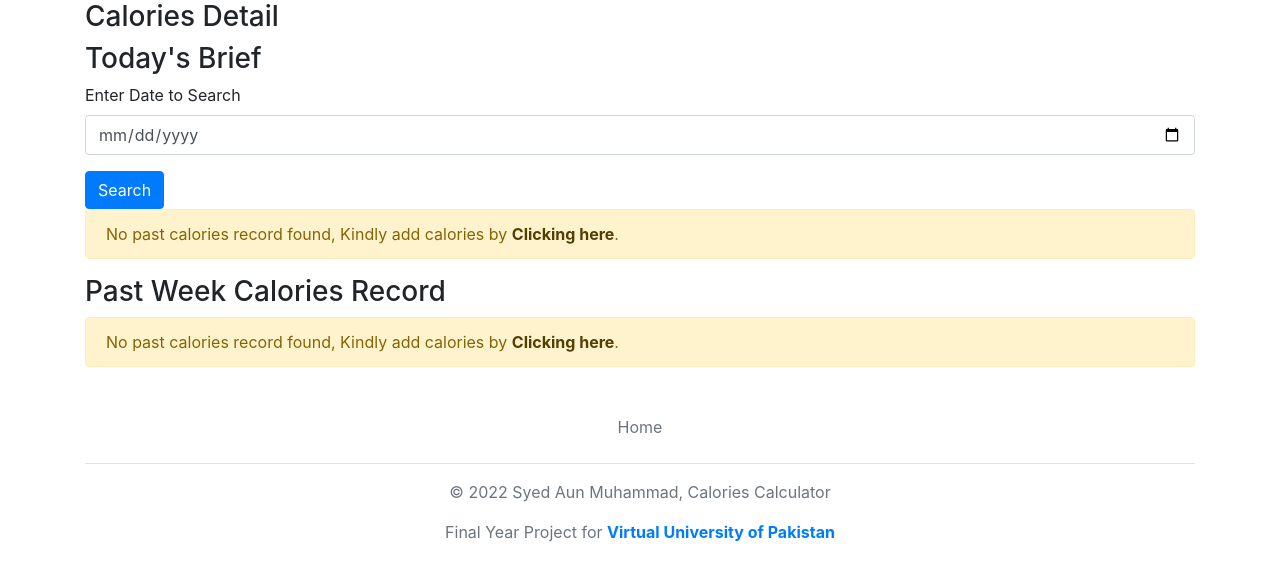
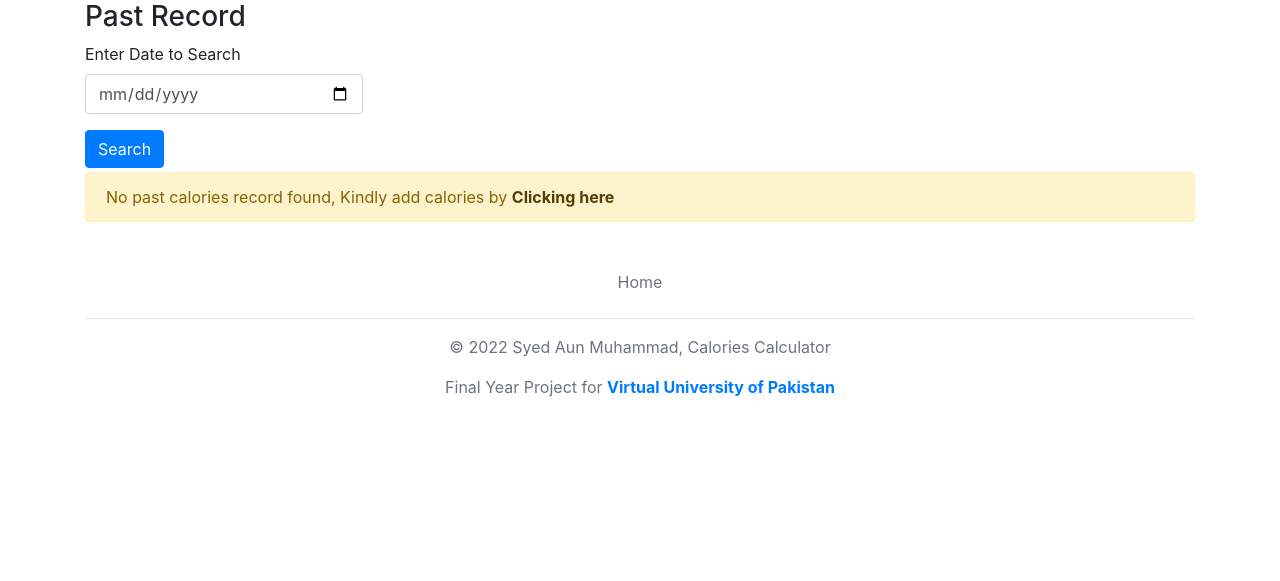
Before and after one commit to AunSyedShah/Calories-Calculator-FYP, a Django app: page /calories_detail/ in a window 1280 px wide. Shown: the part 56-637 px from the top of the page. Run offline with Django 3.2, Linux system fonts and the light colour scheme; the visitor is signed in with stand-in values (Sample User, id 1); data that the repository does not hold is empty; some libraries are stand-ins or nearby versions.

Commit message:
adjust width of date selector

```diff
--- a/bmr/views.py
+++ b/bmr/views.py
@@ -180,21 +180,17 @@ def calories_detail(request):
     if request.user.is_authenticated:  # if user is authenticated
         if request.method == "GET":  # get request
             items = FoodItem.objects.filter(user=request.user.id)
-            today_calories = items.filter(date_added=timezone.now())
             some_day_last_week = timezone.now().date() - timedelta(days=7)
             monday_of_last_week = some_day_last_week - timedelta(days=(some_day_last_week.isocalendar()[2] - 1))
             monday_of_this_week = monday_of_last_week + timedelta(days=7)
             print(monday_of_this_week)
             calories_week = items.filter(date_added__gte=monday_of_last_week, date_added__lt=monday_of_this_week)
+            return render(request, "bmr/calories_detail.html")
+        if request.method == "POST":  # post request
+            items_by_user = FoodItem.objects.filter(user=request.user.id)
+            calories_range = items_by_user.filter(date_added=request.POST.get("selected_date"))
             context = {
-                "items": today_calories,
-                "calories_week": calories_week
-            }
-            return render(request, "bmr/calories_detail.html", context)
-        if request.method == "POST":  # post request
-            today_calories = FoodItem.objects.filter(user=request.user.id, date_added=request.POST.get("selected_date"))
-            context = {
-                "items": today_calories,
+                "items": calories_range,
             }
             return render(request, "bmr/calories_detail.html", context)
     elif not request.user.is_authenticated:  # if user is not authenticated
--- a/templates/bmr/calories_detail.html
+++ b/templates/bmr/calories_detail.html
@@ -9,7 +9,6 @@
     </script>
 {% endblock %}
 {% block content %}
-    <h3>Calories Detail</h3>
     {% for message in messages %}
         <div class="alert alert-warning alert-dismissible fade show" role="alert">
             {{ message }}
@@ -18,10 +17,10 @@
             </button>
         </div>
     {% endfor %}
-    <h3>Today's Brief</h3>
+    <h3>Past Record</h3>
     <!-- Date Picker -->
     <form method="post" action="">
-        <div class="form-group">
+        <div class="form-group w-25">
             <label for="selected_date">Enter Date to Search</label>
             <input type="date" class="form-control" id="selected_date" name="selected_date">
         </div>
@@ -50,38 +49,9 @@
             </tbody>
         </table>
     {% else %}
-        <div class="alert alert-warning" role="alert">
-            No past calories record found, Kindly add calories by <a href="/addfooditem/" class="alert-link">Clicking
-            here</a>.
-        </div>
-    {% endif %}
-
-    <h3>Past Week Calories Record</h3>
-    {% if items %}
-        <table class="table table-striped">
-            <thead>
-            <tr>
-                <th scope="col">Item Name</th>
-                <th scope="col">Calories</th>
-                <th scope="col">Meal Type</th>
-                <th scope="col">Date</th>
-            </tr>
-            </thead>
-            <tbody>
-            {% for item in calories_week %}
-                <tr>
-                    <td>{{ item.item_name }}</td>
-                    <td>{{ item.calories }}</td>
-                    <td>{{ item.meal_type }}</td>
-                    <td>{{ item.date_added }}</td>
-                </tr>
-            {% endfor %}
-            </tbody>
-        </table>
-    {% else %}
-        <div class="alert alert-warning" role="alert">
-            No past calories record found, Kindly add calories by <a href="/addfooditem/" class="alert-link">Clicking
-            here</a>.
+        <div class="alert alert-warning my-1" role="alert">
+            No past calories record found, Kindly add calories by <a href="{% url 'addfooditem' %}" class="alert-link">Clicking
+            here</a>
         </div>
     {% endif %}
 {% endblock %}
```
